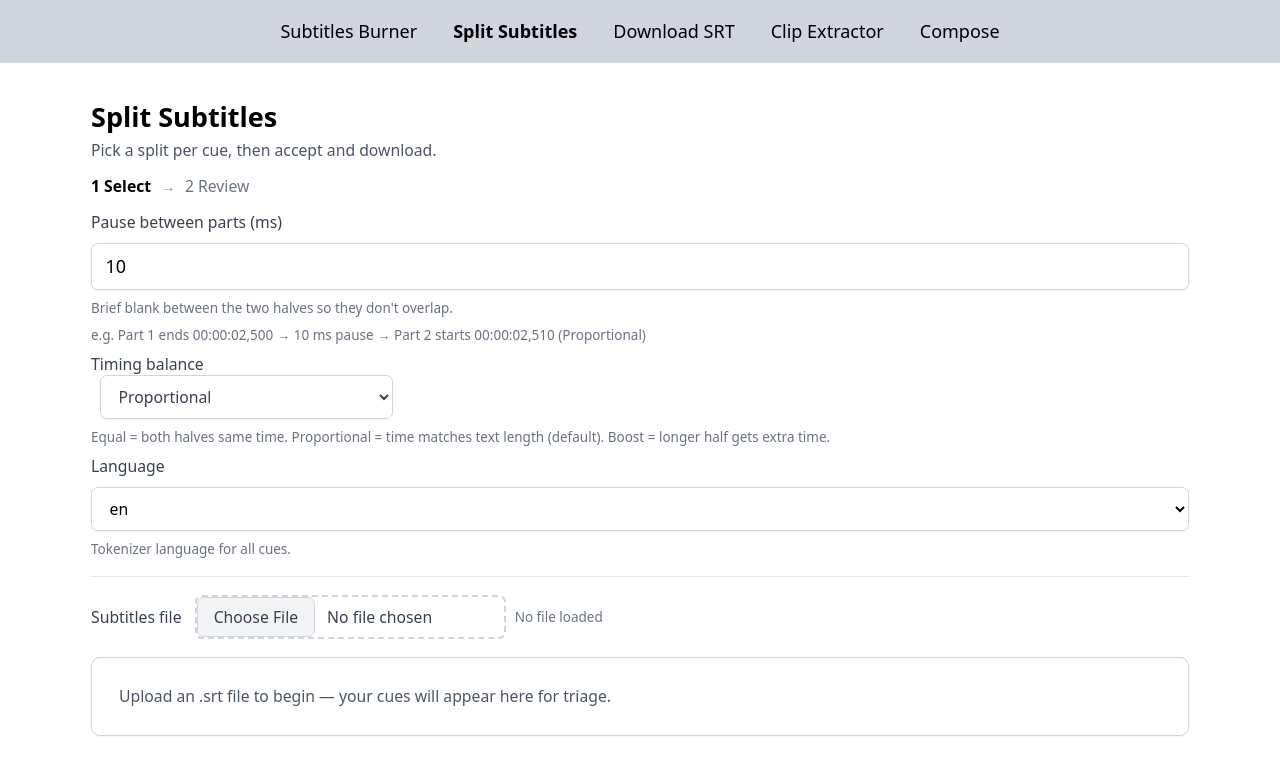
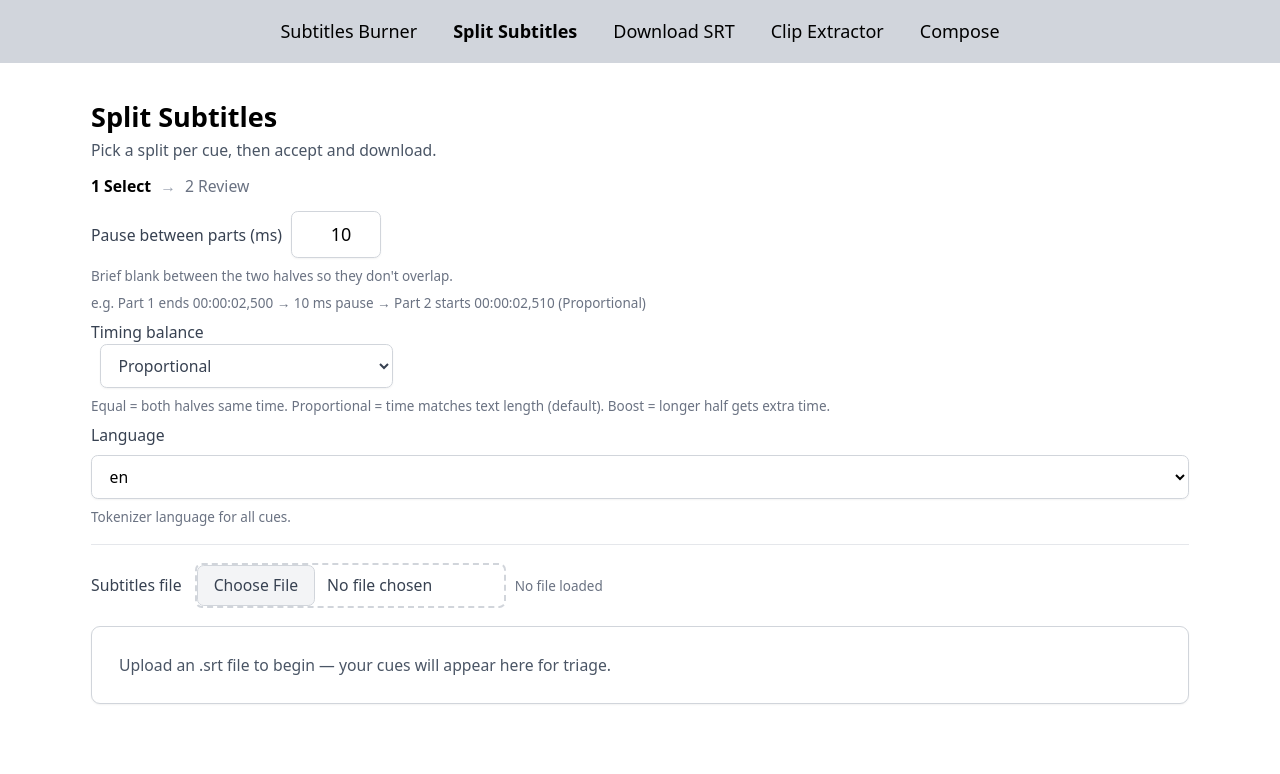
Before and after one commit to BurnySc2/burn-subtitles-web, a SvelteKit app: page /split in a window 1280 px wide. Shown: the top 774 px of the page. Built offline with nearby package versions, Linux system fonts and the light colour scheme.

Commit message:
Refine subtitle split gap input layout

```diff
--- a/src/routes/split/+page.svelte
+++ b/src/routes/split/+page.svelte
@@ -203,6 +203,7 @@ onDestroy(() => result_url && URL.revokeObjectURL(result_url))
         </li>
     </ol>
     <div class="mt-3 flex flex-wrap items-center gap-2">
+        <div class="flex items-center gap-2">
             <label
                 for="gap-ms"
                 class="text-sm"
@@ -218,8 +219,9 @@ onDestroy(() => result_url && URL.revokeObjectURL(result_url))
                 bind:value={gap_ms}
                 inputmode="numeric"
                 aria-describedby="gap-hint gap-example"
-            class="w-20 rounded border p-1"
+                class="w-20 max-w-[5rem] rounded border p-1 text-right"
             >
+        </div>
         <p
             id="gap-hint"
             class="w-full text-xs text-gray-500"
```
Lines whose indentation alone changed are shown as unchanged.
